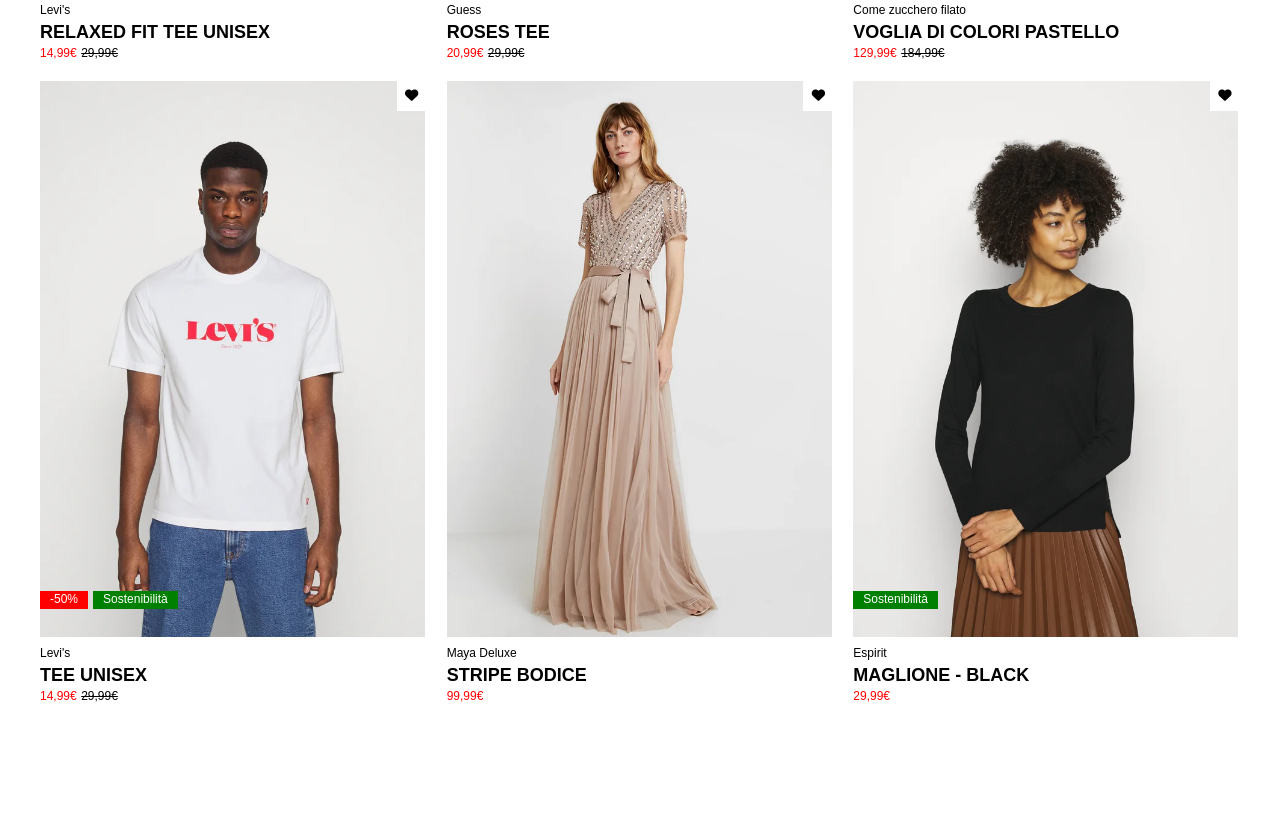
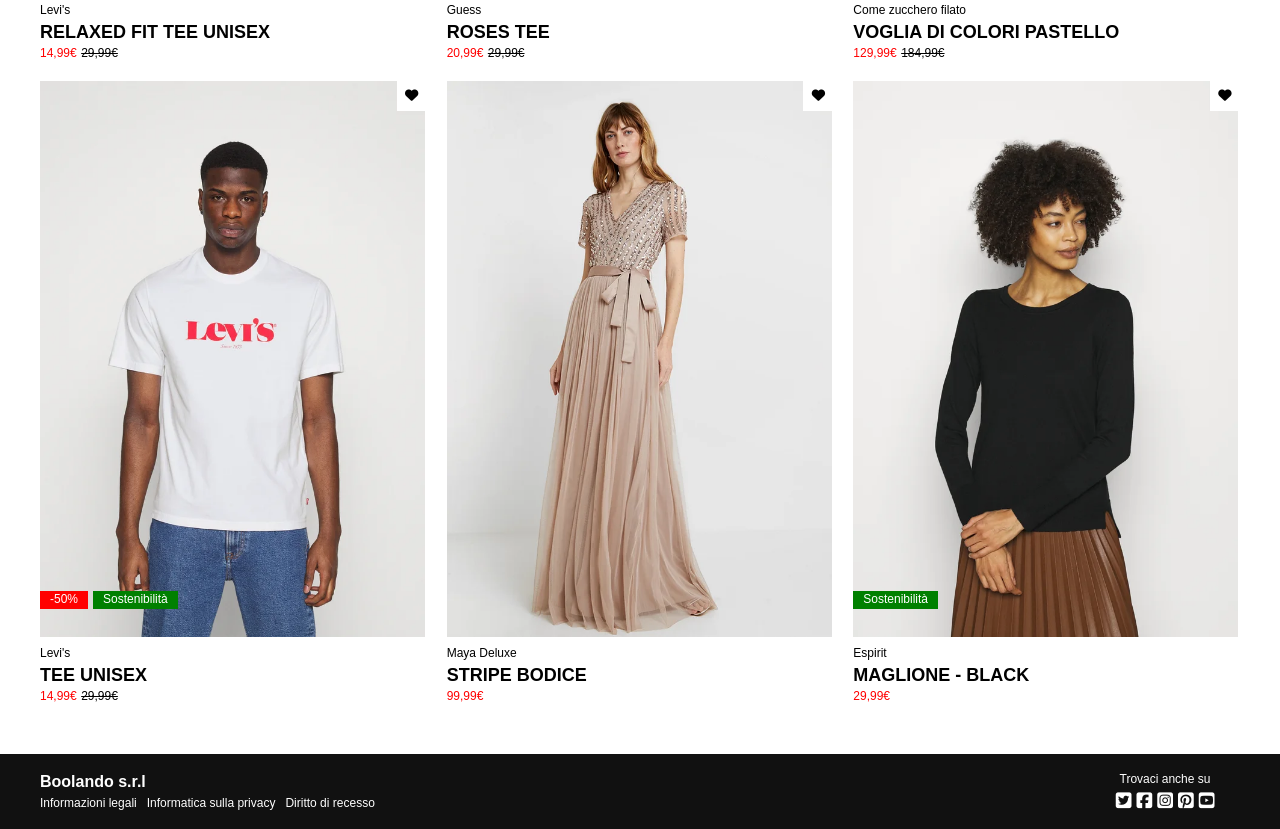
Before and after one commit to JeromeMaligaya/html-css-boolando, a plain HTML site: page index.html in a window 1280 px wide. Shown: the part 672-1501 px from the top of the page. Before the commit the page ends 1426 px from the top, so only its background shows below. Drawn offline with Linux system fonts and the light colour scheme.

Commit message:
added footer

```diff
--- a/index.html
+++ b/index.html
@@ -28,7 +28,7 @@
     </header>
     <main>
         <div class="container">
-            <div class="row flex flex-wrap">
+            <div class="row-main flex flex-wrap">
                 <!--main-card-1-->
                 <div class="col">
                     <div class="card">
@@ -149,5 +149,31 @@
             </div>
         </div>
     </main>
+
+    <!--footer-->
+    <footer>
+        <div class="container">
+            <div class="row-ftr flex">
+                <div class="ftr-left-side flex">
+                    <h4>Boolando s.r.l</h4>
+                    <div class="ftr-row-a-left flex font-sz-s">
+                        <a href="#">Informazioni legali</a>
+                        <a href="#">Informatica sulla privacy</a>
+                        <a href="#">Diritto di recesso</a>
+                    </div>
+                </div>
+                <div class="ftr-right-side flex">
+                    <p class="txt-center font-sz-s">Trovaci anche su</p>
+                    <div class="ftr-row-a-right flex font-sz-m">
+                        <a href="#"><i class="fa-brands fa-square-twitter"></i></a>
+                        <a href="#"><i class="fa-brands fa-square-facebook"></i></a>
+                        <a href="#"><i class="fa-brands fa-square-instagram"></i></a>
+                        <a href="#"><i class="fa-brands fa-square-pinterest"></i></a>
+                        <a href="#"><i class="fa-brands fa-square-youtube"></i></a>
+                    </div>
+                </div>
+            </div>
+        </div>
+    </footer>
 </body>
 </html>
--- a/style.css
+++ b/style.css
@@ -23,6 +23,11 @@ header{
 
 main{
     padding: 50px 0;
+}
+
+footer{
+    background-color:#111;
+    min-height: 70px;
 }
 /*utilities*/
 .container{
@@ -129,7 +134,7 @@ main{
 }
 
 /*main*/
-.row{
+.row-main{
     gap: 20px;
     width: 100%;
 }
@@ -204,3 +209,43 @@ main{
     height: 30px;
     border-color: transparent;
 }
+/*footer*/
+.row-ftr{
+    justify-content: space-between;
+}
+
+.row-ftr *{
+    color: #fff;
+}
+
+.ftr-row-a-left a{
+    text-decoration: none;
+}
+
+.ftr-left-side{
+    width: 375px;
+    height: 75px;
+    flex-direction: column;
+    justify-content: center;
+    align-items: flex-start;
+}
+
+.ftr-row-a-left{
+    margin-top: 5px;
+    justify-content: space-evenly;
+    gap: 10px;
+}
+
+.ftr-right-side{
+    width: 150px;
+    height: 75px;
+    flex-direction: column;
+    justify-content: center;
+    align-items: center;
+}
+
+.ftr-row-a-right{
+    margin-top: 5px;
+    justify-content: space-evenly;
+    gap: 5px;
+}
```
